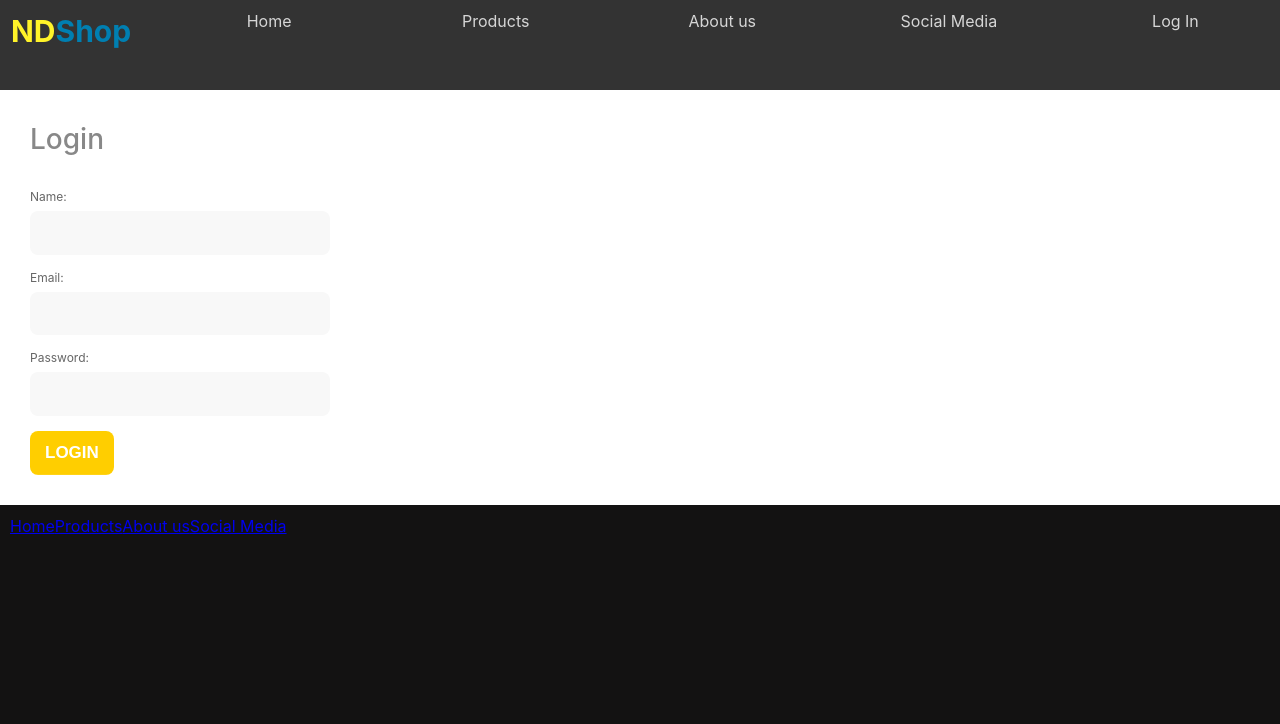
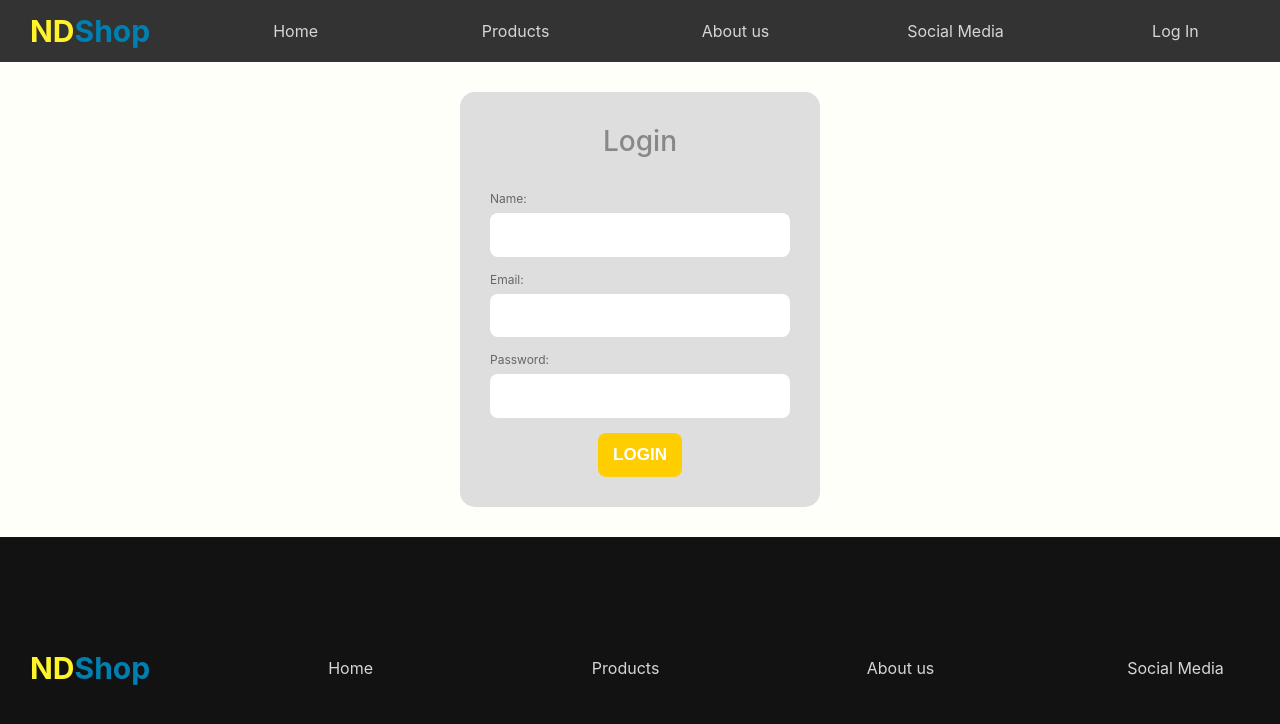
Before and after one commit to daniazhuk/danila-nikita-react-app, a React (Create React App) app: page /log-in in a window 1280 px wide. Shown: the top 724 px of the page. Built offline with nearby package versions, Linux system fonts and the light colour scheme.

Commit message:
setted styles to log in form

```diff
--- a/src/view/common/LoginLogic/LoginLogic.tsx
+++ b/src/view/common/LoginLogic/LoginLogic.tsx
@@ -28,7 +28,7 @@ function LoginLogic() {
     }
 
     return (
-        <div>
+        <div className="welcome-page">
             {(user.email != "") ? (
                 <div className="welcome">
                     <h2>Welcome, <span>{user.name}</span></h2>
--- a/src/view/common/LoginLogic/loginform.css
+++ b/src/view/common/LoginLogic/loginform.css
@@ -11,14 +11,6 @@ input, button {
     outline: none;
 }
 
-.LoginForm {
-    height: 100vh;
-    display: flex;
-    align-items: center;
-    justify-content: center;
-    background: #53565a;
-}
-
 .form {
     display: flex;
     position: relative;
@@ -28,20 +20,22 @@ input, button {
     content: '';
     display: block;
     position: absolute;
-    top: -5px;
-    left: -5px;
-    right: -5px;
-    bottom: -5px;
+    top: 5px;
+    left: 5px;
+    right: 5px;
+    bottom: 5px;
     z-index: 1;
     background-image: linear-gradient(to bottom right, #ffce00, #fe4880);
 }
 
 form .form-inner {
-    position: relative;
-    display: block;
-    background-color: #fff;
+    display: flex;
+    justify-content: flex-start;
+    flex-direction: column;
+    align-items: center;
+    background-color: #DEDEDE;
     padding: 30px;
-    z-index: 2
+    border-radius: 15px;
 }
 
 form .form-inner h2 {
@@ -66,20 +60,16 @@ form .form-inner .form-group {
 }
 
 .form-inner .form-group:focus-within label {
-    color: #fe4880;
+    color: #007fb1;
 }
 
 form .form-inner .form-group input {
     display: block;
     width: 100%;
     padding: 10px 15px;
-    background-color: #f8f8f8;
+    background-color: #fff;
     border-radius: 8px;
     transition: 0.4s;
-}
-
-form .form-inner .form-group input:focus {
-    box-shadow: 0px 0px 3px rgba(0, 0, 0, 0.2);
 }
 
 form .form-inner input[type="submit"],
@@ -87,7 +77,7 @@ form .form-inner input[type="submit"],
     display: inline-block;
     padding: 10px 15px;
     border-radius: 8px;
-    background-image: linear-gradient(to right, #ffce00 50%, #ffce00 50%, #fe4880);
+    background-image: linear-gradient(to right, #ffce00 50%, #ffce00 50%, #007fb1);
     background-size: 200%;
     background-position: 0%;
     transition: 0.4s;
@@ -101,11 +91,25 @@ form .form-inner input[type="submit"]:hover,
     background-position: 100% 0%;
 }
 
+.welcome-page {
+    display: flex;
+    justify-content: flex-start;
+    flex-direction: column;
+    align-items: center;
+    background-color: #fefff9;
+    padding: 30px;
+}
+
 .welcome {
     width: 100%;
     max-width: 480px;
-    background-color: #fff;
+    background-color: #DEDEDE;
+    border-radius: 15px;
     padding: 15px 30px;
+    display: flex;
+    justify-content: flex-start;
+    flex-direction: column;
+    align-items: center;
 }
 
 .welcome h2 {
@@ -116,6 +120,6 @@ form .form-inner input[type="submit"]:hover,
 }
 
 .welcome h2 span {
-    color: #fe4880;
+    color: #007FB1FF;
     font-weight: 700;
 }
--- a/src/view/components/Footer/footer.css
+++ b/src/view/components/Footer/footer.css
@@ -4,44 +4,31 @@ footer {
     display: flex;
     flex-wrap: wrap;
     text-align: center;
+    justify-content: space-between;
     padding: 10px;
     background-color: #131212;
 }
 
-/*footer div {*/
-/*    position: relative;*/
-/*}*/
+footer a {
+    text-decoration: none;
+    width: 15%;
+    align-items: center;
+    display: flex;
+    justify-content: center;
+    color: #D6D6D6;
+}
 
-/*.footer-links {*/
-/*    width: 50%;*/
-/*    display: flex;*/
-/*    justify-content: space-between;*/
-/*}*/
+.footer-logo {
+    color: #fff329;
+    margin: 0px 20px;
+    display: flex;
+    justify-content: center;
+    align-items: center;
+    text-align: center;
+    font-size: 30px;
+    font-weight: 700;
+}
 
-/*footer a {*/
-/*    text-decoration: none;*/
-/*    margin: 20px 10px 0 10px;*/
-/*    width: 15%;*/
-/*    text-align: center;*/
-/*    display: block;*/
-/*    color: white;*/
-/*}*/
-
-/*.footer-logo {*/
-/*    color: rgb(185, 185, 185);*/
-/*    margin-left: 50px;*/
-/*    vertical-align: auto;*/
-/*    overflow: hidden;*/
-/*    display: flex;*/
-/*    font-size: 30px;*/
-/*    font-weight: 500;*/
-/*}*/
-
-/*.footer-logo span {*/
-/*    color: rgb(104, 104, 104);*/
-/*}*/
-
-/*.footer-container img {*/
-/*    object-fit: cover;*/
-/*    height: 60px;*/
-/*}*/
+.footer-logo span {
+    color: #007fb1;
+}
--- a/src/view/components/Footer/index.tsx
+++ b/src/view/components/Footer/index.tsx
@@ -5,16 +5,14 @@ import {Link} from "react-router-dom";
 const Footer: FC = () => {
     return (
         <footer>
-            {/*<div className="footer-logo">*/}
-            {/*    ND<span>Shop</span>*/}
-            {/*</div>*/}
+            <div className="footer-logo">
+                ND<span>Shop</span>
+            </div>
 
-            <div className="footer-links">
-                <Link to="/">Home</Link>
-                <Link to="/products">Products</Link>
-                <Link to="/about-us">About us</Link>
-                <Link to="/social-media">Social Media</Link>
-            </div>
+            <Link to="/">Home</Link>
+            <Link to="/products">Products</Link>
+            <Link to="/about-us">About us</Link>
+            <Link to="/social-media">Social Media</Link>
         </footer>
     );
 };
--- a/src/view/components/Navigation/index.tsx
+++ b/src/view/components/Navigation/index.tsx
@@ -1,6 +1,6 @@
 import React, { FC } from "react";
 import "./nav.css";
-import { Link } from "react-router-dom";
+import {Link} from "react-router-dom";
 
 const Navigation: FC = () => {
     return (
--- a/src/view/components/Navigation/nav.css
+++ b/src/view/components/Navigation/nav.css
@@ -1,5 +1,4 @@
 nav {
-    width: 100%;
     display: flex;
     justify-content: space-between;
     text-align: center;
@@ -11,18 +10,18 @@ nav a {
     text-decoration: none;
     width: 15%;
     align-items: center;
-    text-align: center;
-    display: block;
+    display: flex;
+    justify-content: center;
     color: #D6D6D6;
 }
 
 .nav-logo {
     color: #fff329;
-    margin-left: 1px;
-    width: 10%;
-    height: 70px;
-    overflow: hidden;
+    margin: 0px 20px;
     display: flex;
+    justify-content: center;
+    align-items: center;
+    text-align: center;
     font-size: 30px;
     font-weight: 700;
 }
@@ -31,10 +30,10 @@ nav a {
     color: #007fb1;
 }
 
-.navbar-container img {
-    object-fit: cover;
-    height: 60px;
-}
+/*.navbar-container img {*/
+/*    object-fit: cover;*/
+/*    height: 60px;*/
+/*}*/
 
 
 /*@media (max-width: 1400px) {*/
```
Also changed, not shown: src/view/components/LoginForm/index.tsx (line endings or trailing spaces). Lines whose indentation alone changed are shown as unchanged.
